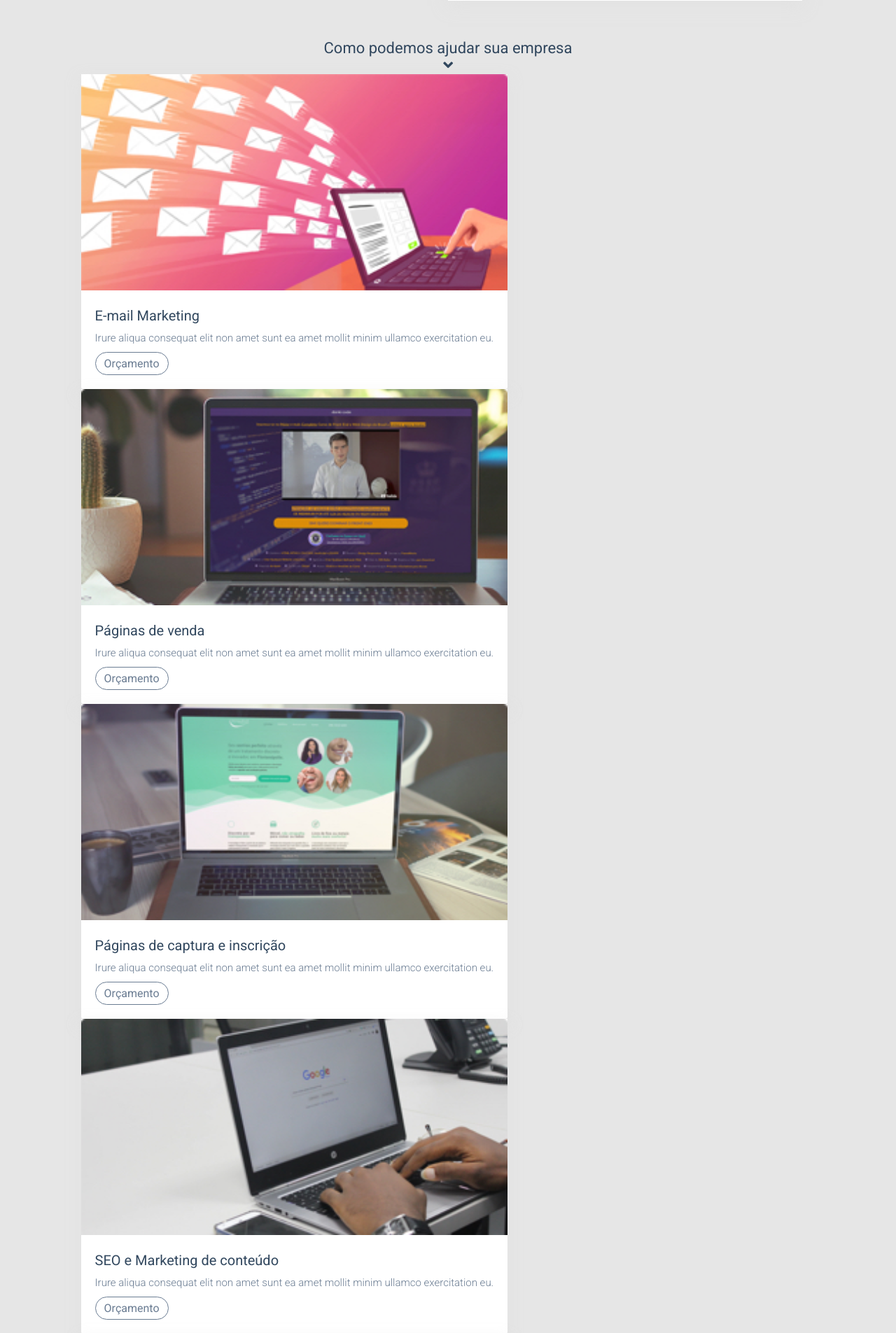
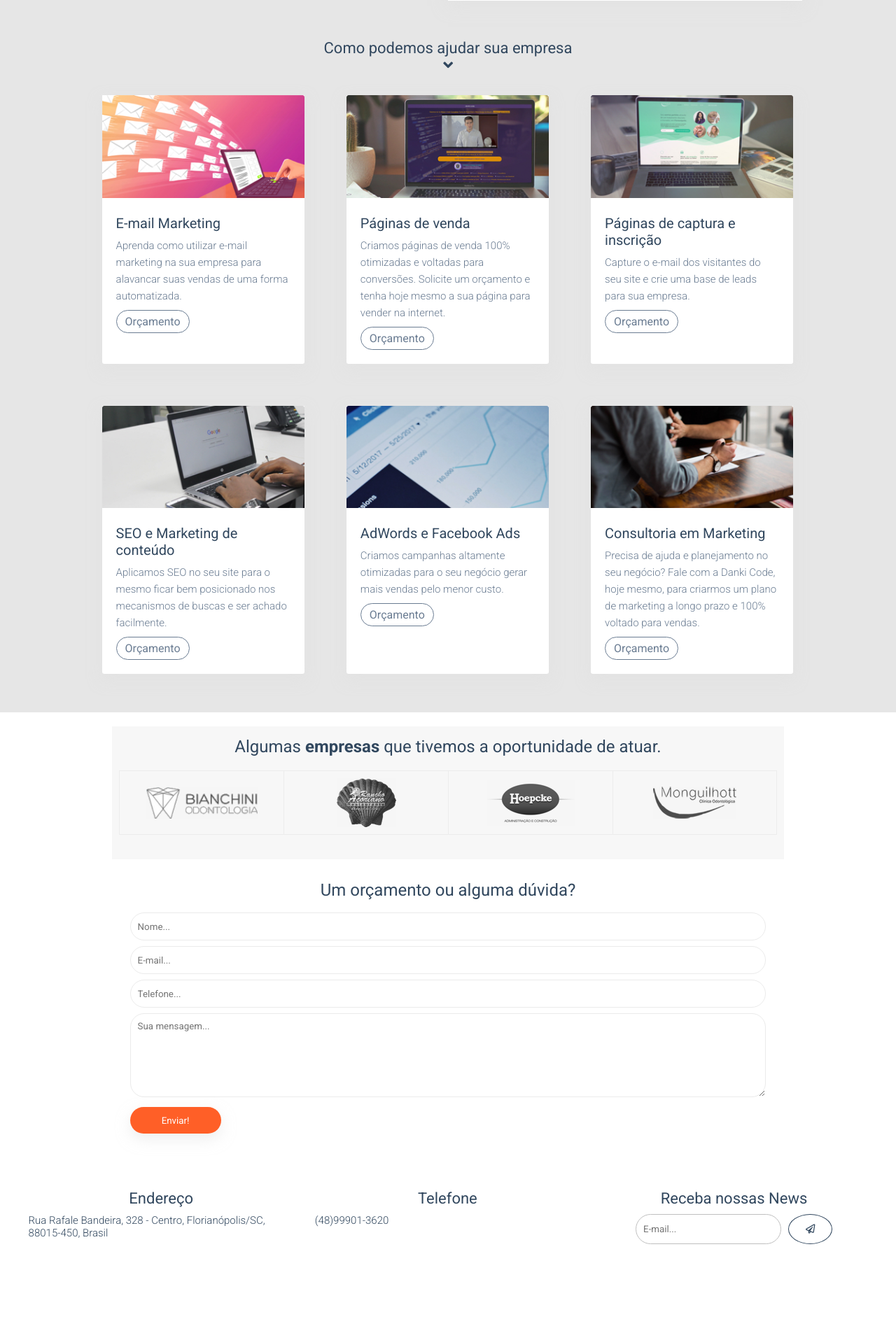
Before and after one commit to Kausinho/projeto_10, a PHP site: page / in a window 1280 px wide. Shown: the part 1459-3364 px from the top of the page at 70% size. After the commit the page ends 3237 px from the top, so only its background shows below. Run offline with PHP 8.4, Linux system fonts and the light colour scheme.

Commit message:
Update index.php

```diff
--- a/index.php
+++ b/index.php
@@ -82,62 +82,132 @@
                 <h3>Como podemos ajudar sua empresa<br /><i class="fa fa-angle-down"></i></h3>
             </div><!--title-servicos-->
             <div class="flex-servicos">
+                <div class="space-servico">
                     <div class="box-servico">
                         <img src="images/img3.jpg" />
                         <div class="box-servico-wraper">
                             <h2>E-mail Marketing</h2>
-                        <p>Irure aliqua consequat elit non amet sunt ea amet mollit minim ullamco exercitation eu.</p>
+                            <p>Aprenda como utilizar e-mail marketing na sua empresa para alavancar suas vendas de uma forma automatizada.</p>
                             <a href="#">Orçamento</a>
                         </div><!--box-servico-wraper-->
                     </div><!--box-servico-->
+                </div><!--space-servico-->
 
+                <div class="space-servico">
                     <div class="box-servico">
                         <img src="images/img1.jpg" />
                         <div class="box-servico-wraper">
                             <h2>Páginas de venda</h2>
-                        <p>Irure aliqua consequat elit non amet sunt ea amet mollit minim ullamco exercitation eu.</p>
+                            <p>Criamos páginas de venda 100% otimizadas e voltadas para conversões. Solicite um orçamento e tenha hoje mesmo a sua página para vender na internet.</p>
                             <a href="#">Orçamento</a>
                         </div><!--box-servico-wraper-->
                     </div><!--box-servico-->
+                </div><!--space-servico-->
 
+                <div class="space-servico">
                     <div class="box-servico">
                         <img src="images/img2.jpg" />
                         <div class="box-servico-wraper">
                             <h2>Páginas de captura e inscrição</h2>
-                        <p>Irure aliqua consequat elit non amet sunt ea amet mollit minim ullamco exercitation eu.</p>
+                            <p>Capture o e-mail dos visitantes do seu site e crie uma base de leads para sua empresa.</p>
                             <a href="#">Orçamento</a>
                         </div><!--box-servico-wraper-->
                     </div><!--box-servico-->
+                </div><!--space-servico-->
 
+                <div class="space-servico">
                     <div class="box-servico">
                         <img src="images/img4.jpg" />
                         <div class="box-servico-wraper">
                             <h2>SEO e Marketing de conteúdo</h2>
-                        <p>Irure aliqua consequat elit non amet sunt ea amet mollit minim ullamco exercitation eu.</p>
+                            <p>Aplicamos SEO no seu site para o mesmo ficar bem posicionado nos mecanismos de buscas e ser achado facilmente.</p>
                             <a href="#">Orçamento</a>
                         </div><!--box-servico-wraper-->
                     </div><!--box-servico-->
+                </div><!--space-servico-->
 
+                <div class="space-servico">
                     <div class="box-servico">
                         <img src="images/img5.jpg" />
                         <div class="box-servico-wraper">
                             <h2>AdWords e Facebook Ads</h2>
-                        <p>Irure aliqua consequat elit non amet sunt ea amet mollit minim ullamco exercitation eu.</p>
+                            <p>Criamos campanhas altamente otimizadas para o seu negócio gerar mais vendas pelo menor custo.</p>
                             <a href="#">Orçamento</a>
                         </div><!--box-servico-wraper-->
                     </div><!--box-servico-->
+                </div><!--space-servico-->
 
+                <div class="space-servico">
                     <div class="box-servico">
                         <img src="images/img6.jpg" />
                         <div class="box-servico-wraper">
                             <h2>Consultoria em Marketing</h2>
-                        <p>Irure aliqua consequat elit non amet sunt ea amet mollit minim ullamco exercitation eu.</p>
+                            <p>Precisa de ajuda e planejamento no seu negócio? Fale com a Danki Code, hoje mesmo, para criarmos um plano de marketing a longo prazo e 100% voltado para vendas.</p>
                             <a href="#">Orçamento</a>
                         </div><!--box-servico-wraper-->
                     </div><!--box-servico-->
+                </div><!--space-servico-->
             </div|><!--flex-servicos-->
+        </;><!--container-->
+    </section><!--servicos-->
+
+    <section class="portifolio">
+        <div class="container">
+            <h2>Algumas <b>empresas</b> que tivemos a oportunidade de atuar.</h2>
+            <div class="empresas">
+                <div class="empresa-single">
+                    <img src="images/bianchini.png" />
+                </div><!--empresa-single-->
+
+                <div class="empresa-single">
+                    <img src="images/rancho.png" />
+                </div><!--empresa-single-->
+
+                <div class="empresa-single">
+                    <img src="images/hoepcke.png" />
+                </div><!--empresa-single-->
+
+                <div class="empresa-single">
+                    <img src="images/monguilhott.png" />
+                </div><!--empresa-single-->
+            </div><!--empresas-->
         </div><!--container-->
-    </section><!--servicos-->
+    </seciton><!--portifolio-->
+
+    <section class="formulario">
+        <div class="container">
+            <h2>Um orçamento ou alguma dúvida?</h2>
+            <form>
+                <input type="text" name="nome" placeholder="Nome..." rquired="" />
+                <input type="email" name="email" placeholder="E-mail..." rquired="" />
+                <input type="text" name="telefone" placeholder="Telefone..." rquired="" />
+                <textarea name="mensagem" placeholder="Sua mensagem..."></textarea>
+                <input type="submit" name="acao" value="Enviar!" />
+            </form>
+        </div><!--container-->
+    </section><!--formulario-->
+
+    <footer>
+        <div class="container">
+            <div class="box-footer">
+                <h2>Endereço</h2>
+                <p>Rua Rafale Bandeira, 328 - Centro, Florianópolis/SC, 88015-450, Brasil</p>
+            </div><!--box-footer-->
+
+            <div class="box-footer">
+                <h2>Telefone</h2>
+                <p>(48)99901-3620</p>
+            </div><!--box-footer-->
+
+            <div class="box-footer">
+                <h2>Receba nossas News</h2>
+                <form>
+                    <input placeholder="E-mail..." type="text" /><button type="submit"><i class="far fa-paper-plane"></i></button>
+                </form>
+            </div><!--box-footer-->
+            <div class="clear"><!--clear-->
+        </div><!--container-->
+    </footer>
 
     <script src="https://code.jquery.com/jquery-3.6.0.min.js"></script>
     <script src="js/file.js"></script>
```
Lines whose indentation alone changed are shown as unchanged.
